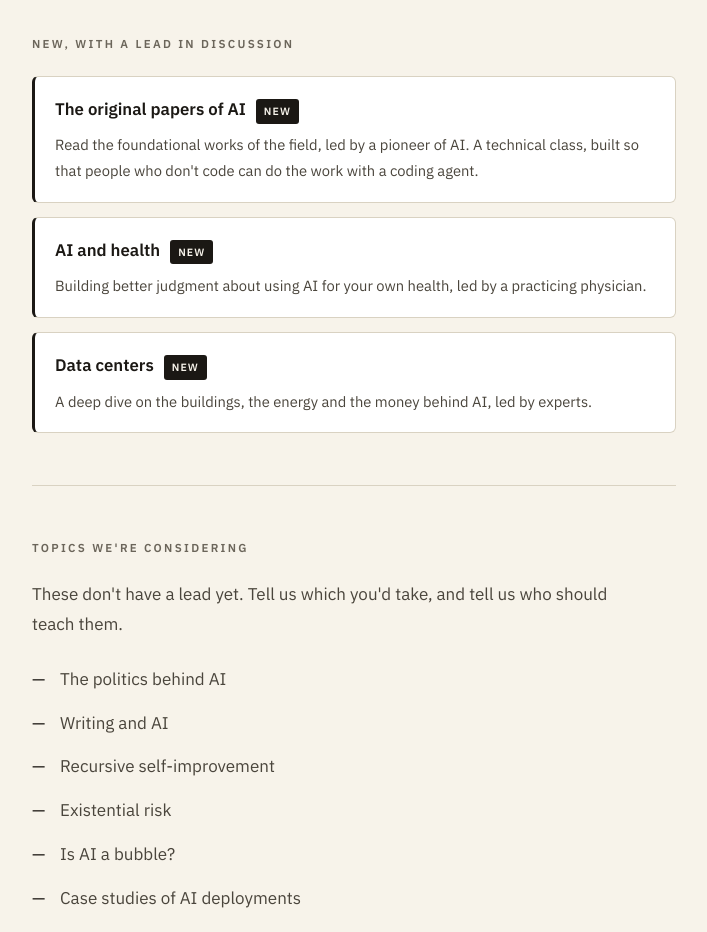
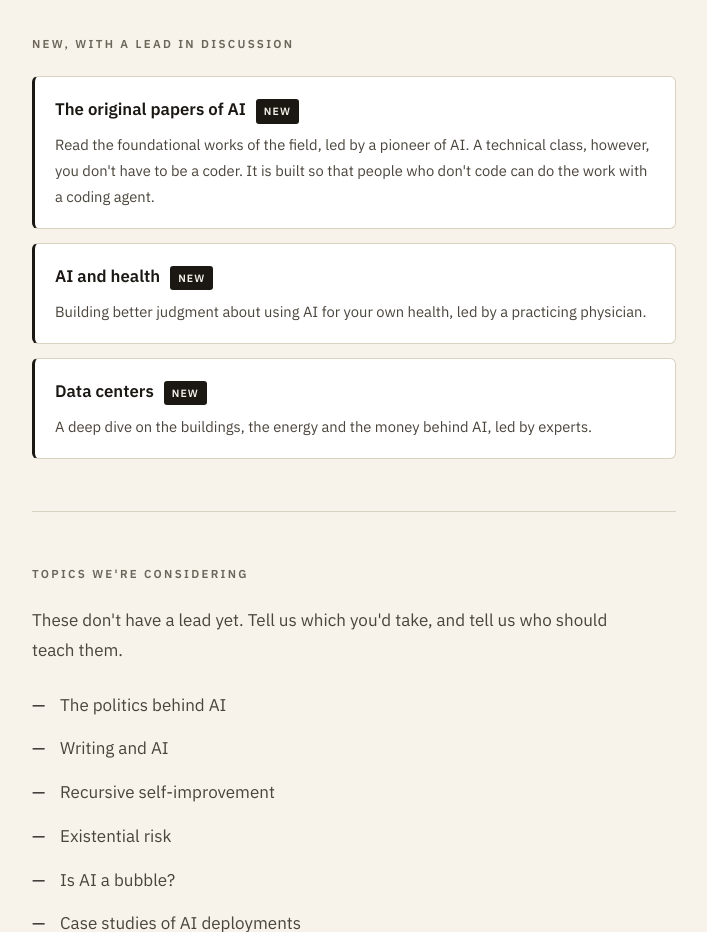
Before and after one commit to tenni-theurer/bellaifellow.github.io, a plain HTML site: page next/index.html in a window 1280 px wide. Shown: the part 2000-2932 px from the top of the page, without its empty margins (286-993 px from the left). Drawn offline with Linux system fonts and the light colour scheme.

Commit message:
What's next: clarify that the technical class does not require coding
Co-Authored-By: Claude Sonnet 5.5 <noreply@anthropic.com>

```diff
--- a/next/index.html
+++ b/next/index.html
@@ -96,7 +96,7 @@
 
       <div class="sect cand">
         <div class="sect-head"><span class="sect-name">The original papers of AI</span><span class="badge new">New</span></div>
-        <p class="sect-meta">Read the foundational works of the field, led by a pioneer of AI. A technical class, built so that people who don't code can do the work with a coding agent.</p>
+        <p class="sect-meta">Read the foundational works of the field, led by a pioneer of AI. A technical class, however, you don't have to be a coder. It is built so that people who don't code can do the work with a coding agent.</p>
       </div>
 
       <div class="sect cand">
```
